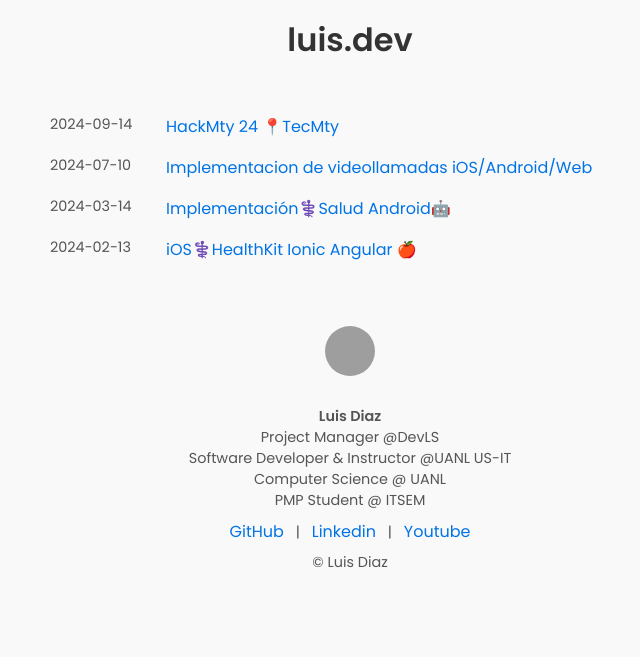
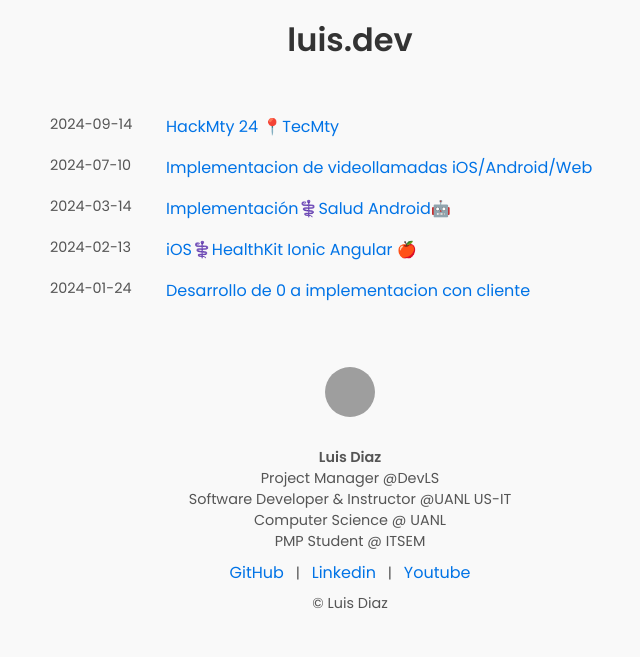
Before and after one commit to LuisDiaz-ipsilon/luisdev-site, a plain HTML site: page index.html in a window 1280 px wide. Shown: the whole page, without its empty margins (290-930 px from the left). Drawn offline with Linux system fonts and the light colour scheme; grey boxes are pictures that could not be loaded.

Commit message:
add implemetacion cliente

```diff
--- a/index.html
+++ b/index.html
@@ -21,6 +21,21 @@
                     >Implementación⚕️Salud Android🤖</a></li>
             <li><span class="date">2024-02-13</span> <a href="https://dev.to/luis_diaz_19a878119983392/ios-healthkit-ionic-angular-35lm"
                 >iOS⚕️HealthKit Ionic Angular 🍎</a></li>
+            <li><span class="date">2024-01-24</span> <a href="https://dev.to/luis_diaz_19a878119983392/de-0-a-implementacion-con-cliente-2b8o"
+                >Desarrollo de 0 a implementacion con cliente</a></li>
+
+            <!--li><span class="date">2000-10-10</span> <a href="#"
+                >Mi experiencia desarrollando para Nest.</a></li>
+            <li><span class="date">2000-10-10</span> <a href="#"
+                >Mi experiencia comenzando un nuevo proyecto de seguimiento a pagos.</a></li>
+            <li><span class="date">2000-10-10</span> <a href="#"
+                >Mi experiencia minando datos.</a></li>
+            <li><span class="date">2000-10-10</span> <a href="#"
+                >Mi experiencia como estudiante de lcc.</a></li>
+            <li><span class="date">2000-10-10</span> <a href="#"
+                >Mi experiencia como instructor.</a></li>
+            <li><span class="date">2000-10-10</span> <a href="#"
+                >Mi experiencia como FullStack developer.</a></li-->
         </ul>
         <footer>
             <img src="https://avatars.githubusercontent.com/u/54384617?v=4" alt="Avatar" class="avatar">
```
